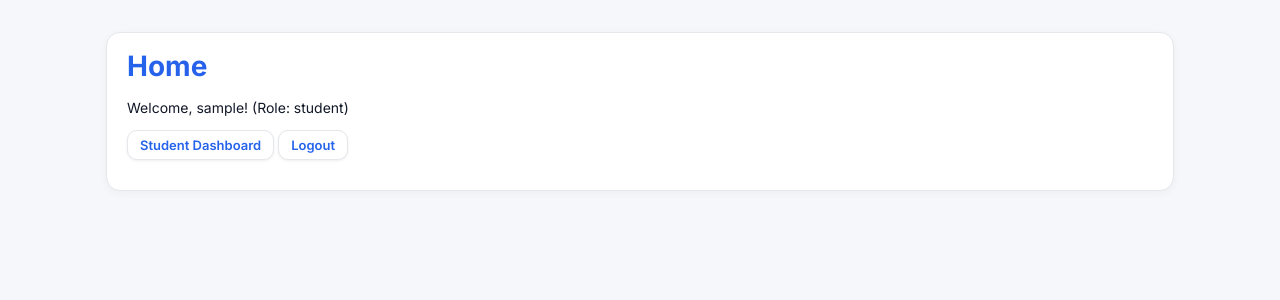
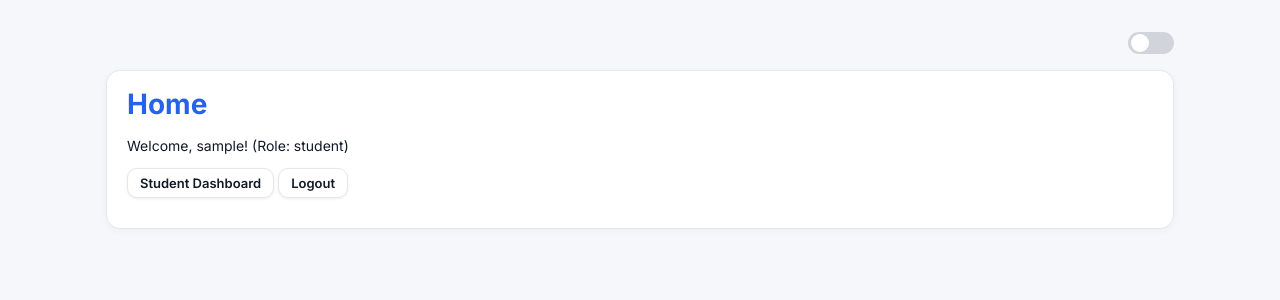
Before and after one commit to DanielRamos69/exam_reg_tristan, a Flask app: template templates/home.html in a window 1280 px wide. Shown: the top 300 px of the page. Run offline with Flask 3, Linux system fonts and the light colour scheme; the template is opened without the code that fills it: most values are stand-ins (such as "Sample title", 1, 10 or a date in 2020).

Commit message:
Implement dark mode and toggle button in home.html
Added dark mode support with toggle functionality and updated styles.

```diff
--- a/templates/home.html
+++ b/templates/home.html
@@ -14,20 +14,78 @@
 
   <style>
     *{ box-sizing: border-box; }
+
+    /* -----------------------------------------
+       🔵 DARK MODE SYSTEM (ADDED)
+       ----------------------------------------- */
     :root {
+      --csn-blue: #00345f;
+      --csn-gold: #ffb81c;
+
+      --bg:#f5f7fa;
+      --fg:#111827;
+      --card-bg:#ffffff;
+      --border:#e5e7eb;
+      --subtext:#6b7280;
+
+      /* your originals preserved */
       --bd:#e5e7eb;
       --muted:#6b7280;
       --blue:#2563eb;
       --indigo:#4f46e5;
     }
+    .dark-mode {
+      --bg:#0f172a;
+      --fg:#f3f4f6;
+      --card-bg:#1e293b;
+      --border:#334155;
+      --subtext:#cbd5e1;
+
+      --bd:#334155;
+    }
+
+    /* ----------------------------------------- */
     body {
       font-family:'Inter', system-ui, Arial, sans-serif;
-      background:#f5f7fa;
+      background:var(--bg);
       max-width:1100px;
       margin:2rem auto;
       padding:0 1rem;
-      color:#111827;
+      color:var(--fg);
     }
+
+    /* -----------------------------------------
+       🔵 TOGGLE BUTTON (ADDED)
+       ----------------------------------------- */
+    .toggle-container {
+      display:flex;
+      justify-content:flex-end;
+      margin-bottom:1rem;
+    }
+
+    .toggle-btn {
+      width:46px;
+      height:22px;
+      background:#d1d5db;
+      border-radius:999px;
+      position:relative;
+      cursor:pointer;
+    }
+    .toggle-circle {
+      width:18px;
+      height:18px;
+      background:white;
+      border-radius:50%;
+      position:absolute;
+      top:2px;
+      left:3px;
+      transition:all 0.25s ease;
+    }
+    .dark-mode .toggle-circle {
+      transform:translateX(24px);
+    }
+
+    /* ----------------------------------------- */
 
     h1 {
       font-size:28px;
@@ -39,13 +97,14 @@
     }
 
     .panel {
-      background:#ffffff;
-      border:1px solid var(--bd);
+      background:var(--card-bg);
+      border:1px solid var(--border);
       border-radius:14px;
       padding:16px 20px;
       box-shadow:0 2px 8px rgba(0,0,0,0.04);
       margin-bottom:1rem;
       font-size:14px;
+      color:var(--fg);
     }
 
     .btn {
@@ -53,15 +112,16 @@
       align-items:center;
       justify-content:center;
       padding:6px 12px;
-      border:1px solid var(--bd);
+      border:1px solid var(--border);
       border-radius:10px;
-      background:#fff;
+      background:var(--card-bg);
       font-size:13px;
       font-weight:600;
       text-decoration:none;
       box-shadow:0 1px 3px rgba(0,0,0,0.07);
       cursor:pointer;
       transition:0.15s ease;
+      color:var(--fg);
     }
     .btn:hover {
       background:#f3f4f6;
@@ -70,8 +130,8 @@
     }
 
     ul.messages {
-      background:#ffffff;
-      border:1px solid var(--bd);
+      background:var(--card-bg);
+      border:1px solid var(--border);
       border-left:4px solid var(--blue);
       border-radius:10px;
       padding:10px 16px;
@@ -79,6 +139,7 @@
       list-style:none;
       font-size:13px;
       box-shadow:0 1px 4px rgba(0,0,0,0.03);
+      color:var(--fg);
     }
     ul.messages li { margin:.35rem 0; }
     ul.messages strong { text-transform: capitalize; }
@@ -86,8 +147,23 @@
     a { color:var(--blue); font-weight:600; font-size:13px; text-decoration:none; }
     a:hover { text-decoration:underline; }
   </style>
+
+  <!-- DARK MODE SCRIPT (ADDED) -->
+  <script>
+    function toggleDarkMode() {
+      document.body.classList.toggle("dark-mode");
+    }
+  </script>
+
 </head>
 <body>
+
+  <!-- 🔵 DARK MODE SWITCH -->
+  <div class="toggle-container">
+    <div class="toggle-btn" onclick="toggleDarkMode()">
+      <div class="toggle-circle"></div>
+    </div>
+  </div>
 
   <div class="panel">
     <h1>Home</h1>
```
